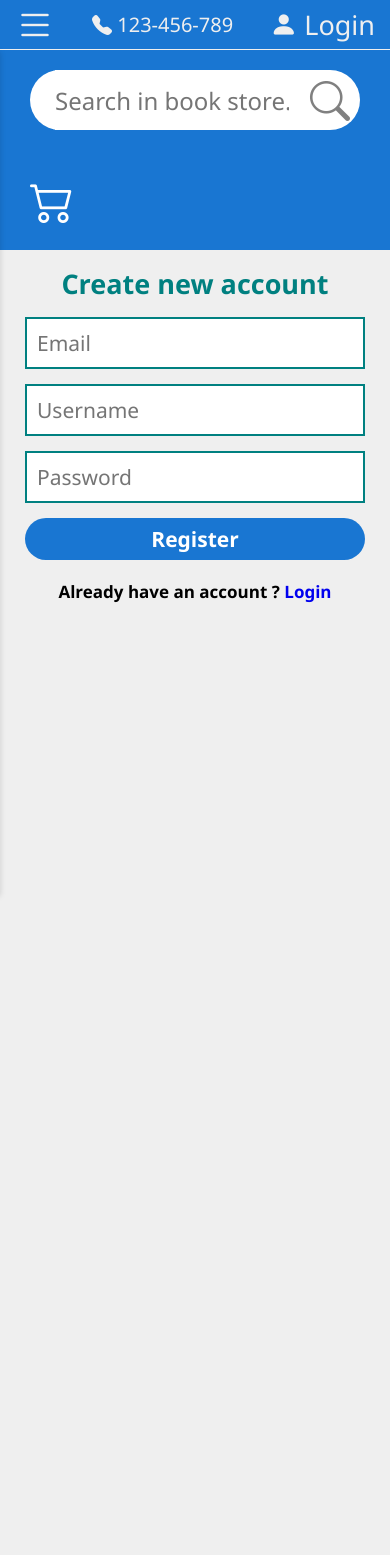
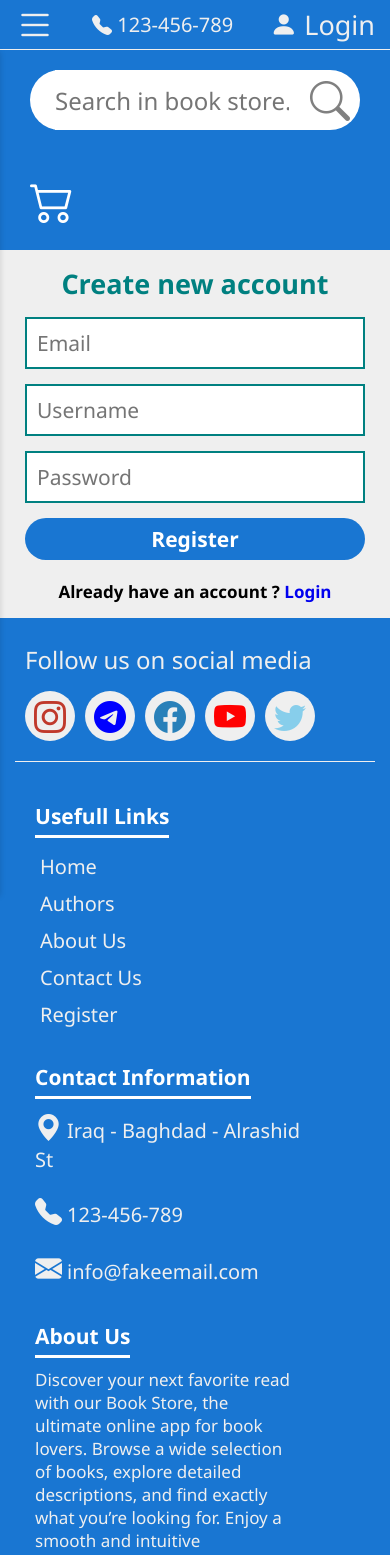
Before and after one commit to David-111409/Book-Store-Project, a React (Vite) app: page /register in a window 390 px wide. Shown: the top 1555 px of the page. Before the commit the page ends 844 px from the top, so only its background shows below. Built offline with nearby package versions, Linux system fonts and the light colour scheme.

Commit message:
footer end with responsiveness

```diff
--- a/src/App.jsx
+++ b/src/App.jsx
@@ -1,13 +1,14 @@
 import "bootstrap-icons/font/bootstrap-icons.css";
 import "react-toastify/dist/ReactToastify.css";
 import { ToastContainer } from "react-toastify";
+import { Route, Routes } from "react-router-dom";
 import Header from "./components/header/Header";
-
-import { Route, Routes } from "react-router-dom";
 import About from "./pages/about/About";
 import Login from "./pages/forms/Login";
 import Register from "./pages/forms/Register";
 import Home from "./pages/home/Home";
+import Footer from "./components/footer/Footer";
+
 function App() {
   return (
     <>
@@ -19,6 +20,7 @@ function App() {
         <Route path="/login" element={<Login />} />
         <Route path="/register" element={<Register />} />
       </Routes>
+      <Footer />
     </>
   );
 }
--- /dev/null
+++ b/src/components/footer/Footer.jsx
@@ -0,0 +1,79 @@
+import "./footer.css";
+import { Link } from "react-router-dom";
+const Footer = () => {
+  return (
+    <footer className="footer">
+      <div className="footer-social-media">
+        <div className="footer-social-medai-text">Follow us on social media</div>
+        <div className="footer-social-media-icons">
+          <div className="footer-social-media-icon">
+            <i style={{ color: "#c0392b" }} className="bi bi-instagram"></i>
+          </div>
+          <div className="footer-social-media-icon">
+            <i style={{ color: "blue" }} className="bi bi-telegram"></i>
+          </div>
+          <div className="footer-social-media-icon">
+            <i style={{ color: "#2980b9" }} className="bi bi-facebook"></i>
+          </div>
+          <div className="footer-social-media-icon">
+            <i style={{ color: "red" }} className="bi bi-youtube"></i>
+          </div>
+          <div className="footer-social-media-icon">
+            <i style={{ color: "skyblue" }} className="bi bi-twitter"></i>
+          </div>
+        </div>
+      </div>
+      <div className="footer-links-wrapper">
+        <div className="footer-links-item">
+          <h3 className="footer-links-item-title">Usefull Links</h3>
+          <ul className="footer-links">
+            <Link to="/" className="footer-link">
+              Home
+            </Link>
+            <Link to={"/authors"} className="footer-link">
+              Authors
+            </Link>
+            <Link to={"/about"} className="footer-link">
+              About Us
+            </Link>
+            <Link to={"/contact"} className="footer-link">
+              Contact Us
+            </Link>
+            <Link to={"/register"} className="footer-link">
+              Register
+            </Link>
+          </ul>
+        </div>
+        <div className="footer-links-item">
+          <h3 className="footer-links-item-title">Contact Information</h3>
+          <div className="footer-address-wrapper">
+            <div className="footer-address-item">
+              <i className="bi bi-geo-alt-fill"></i>
+              Iraq - Baghdad - Alrashid St
+            </div>
+            <div className="footer-address-item">
+              <i className="bi bi-telephone-fill"></i>
+              123-456-789
+            </div>
+            <div className="footer-address-item">
+              <i className="bi bi-envelope-fill"></i>
+              info@fakeemail.com
+            </div>
+          </div>
+        </div>
+        <div className="footer-links-item">
+          <h3 className="footer-links-item-title">About Us</h3>
+          <p className="footer-description">
+            Discover your next favorite read with our Book Store, the ultimate online app for book
+            lovers. Browse a wide selection of books, explore detailed descriptions, and find
+            exactly what you’re looking for. Enjoy a smooth and intuitive experience as you navigate
+            between categories and book details effortlessly. With a sleek design and easy-to-use
+            interface, Our Book Store makes finding and buying books fast, fun, and convenient.
+          </p>
+        </div>
+      </div>
+    </footer>
+  );
+};
+
+export default Footer;
--- /dev/null
+++ b/src/components/footer/footer.css
@@ -0,0 +1,133 @@
+.footer {
+  padding: 10px 30px;
+  background-color: var(--primary-color);
+}
+
+/* Footer Social Media */
+.footer-social-media {
+  display: flex;
+  align-items: center;
+  justify-content: space-around;
+  border-bottom: 1px solid var(--main-color);
+  padding: 10px;
+  padding-bottom: 20px;
+}
+
+.footer-social-medai-text {
+  color: var(--main-color);
+  font-size: 24px;
+  font-weight: 500;
+}
+
+.footer-social-media-icons {
+  display: flex;
+  align-items: center;
+}
+
+.footer-social-media-icon {
+  margin: 0 15px;
+  background-color: var(--main-color);
+  width: 50px;
+  height: 50px;
+  border-radius: 50%;
+  display: flex;
+  align-items: center;
+  justify-content: center;
+  cursor: pointer;
+}
+
+.footer-social-media-icon i {
+  font-size: 32px;
+}
+
+/* Footer Links Wrapper */
+.footer-links-wrapper {
+  padding: 20px;
+  display: flex;
+  align-items: flex-start;
+  justify-content: space-between;
+}
+
+.footer-links-item {
+  width: 30%;
+}
+
+.footer-links-item-title {
+  color: white;
+  font-size: 21px;
+  font-weight: 700;
+  border-bottom: 3px solid white;
+  width: max-content;
+  padding-bottom: 5px;
+  margin-bottom: 10px;
+}
+
+.footer-links {
+  padding: 5px;
+  display: flex;
+  flex-direction: column;
+}
+
+.footer-link {
+  font-size: 20px;
+  color: var(--main-color);
+  margin-bottom: 10px;
+  cursor: pointer;
+}
+
+.footer-address-item {
+  margin-bottom: 20px;
+  font-size: 20px;
+  color: var(--main-color);
+}
+
+.footer-address-item i {
+  font-size: 27px;
+  margin-right: 5px;
+}
+
+.footer-description {
+  font-size: 17px;
+  color: var(--main-color);
+}
+
+/* Media Queries */
+
+@media (max-width: 820px) {
+  .footer-social-media-icon {
+    margin-right: 7px;
+  }
+
+  .footer-links-wrapper {
+    flex-wrap: wrap;
+  }
+  .footer-links-item {
+    width: 40%;
+  }
+
+  .footer-links-item:last-of-type {
+    width: 80%;
+    margin-top: 15px;
+  }
+}
+
+@media (max-width: 720px) {
+  .footer-social-media {
+    flex-direction: column;
+    align-items: flex-start;
+  }
+
+  .footer-social-media-icon {
+    margin: 15px 10px 0 0;
+  }
+}
+
+@media (max-width: 520px) {
+  .footer {
+    padding: 15px;
+  }
+  .footer-links-item {
+    width: 90%;
+    margin-top: 20px;
+  }
+}
--- a/src/pages/about/About.jsx
+++ b/src/pages/about/About.jsx
@@ -4,7 +4,7 @@ const About = () => {
   return (
     <section className="about">
       <h1>About Us</h1>
-      <p>We are an online book store</p>
+      <p>We are an online book store.</p>
       <strong>Version: 1.0.0</strong>
     </section>
   );
```
